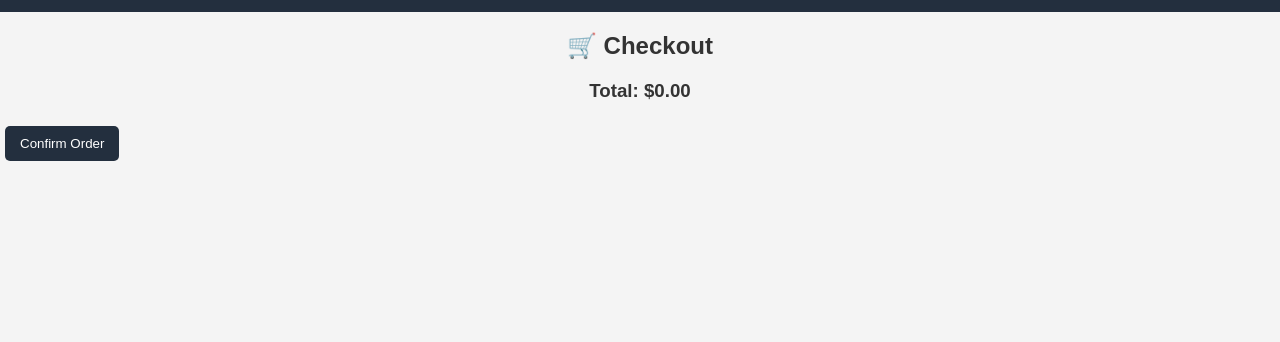
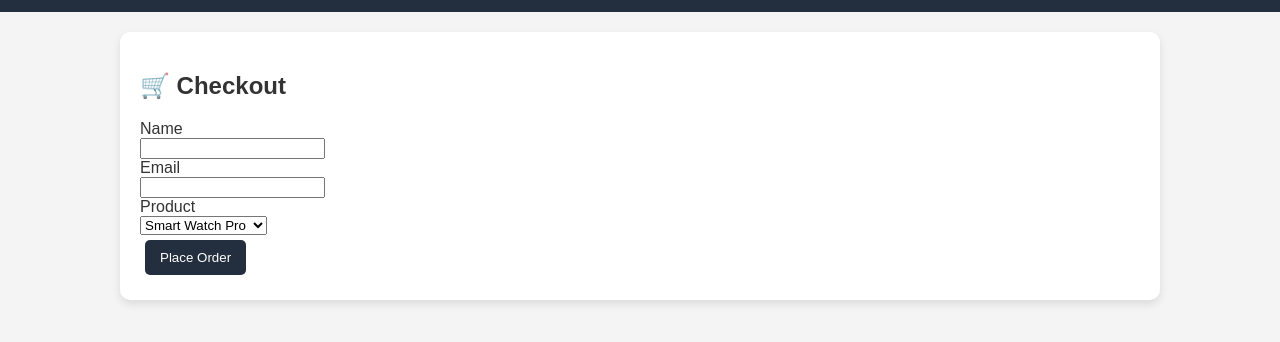
Before and after one commit to linasobhy8-source/express-js-on-vercel, a plain HTML site: page public/checkout.html in a window 1280 px wide. Shown: the part 88-430 px from the top of the page. Drawn offline with Linux system fonts and the light colour scheme.

Commit message:
Update checkout.html
Signed-off-by: linasobhy8-source <linasobhy8@gmail.com>

```diff
--- a/public/checkout.html
+++ b/public/checkout.html
@@ -3,38 +3,38 @@
 <head>
 <meta charset="UTF-8">
 <title>Checkout | Koloonline Store</title>
+<meta name="description" content="Complete your purchase securely.">
 <meta name="viewport" content="width=device-width, initial-scale=1.0">
 <link rel="stylesheet" href="style.css">
 </head>
 <body>
 
 <header style="background:#232f3e; padding:15px; text-align:center;">
-<img src="https://i.postimg.cc/9fVfC1Y4/1000276862.png" style="height:70px;">
+  <img src="https://i.postimg.cc/9fVfC1Y4/1000276862.png" alt="Koloonline Logo" style="height:70px;">
 </header>
 
-<h2 style="text-align:center;margin:20px">🛒 Checkout</h2>
-<div id="cartItems" class="products"></div>
-<h3 id="totalPrice" style="text-align:center;"></h3>
-<button class="buy-btn" onclick="confirmOrder()">Confirm Order</button>
+<section class="section">
+  <h1>🛒 Checkout</h1>
+  <form id="checkout-form">
+    <label>Name</label><br>
+    <input type="text" name="name" required><br>
+    <label>Email</label><br>
+    <input type="email" name="email" required><br>
+    <label>Product</label><br>
+    <select name="product" required>
+      <option value="Smart Watch Pro">Smart Watch Pro</option>
+      <option value="Wireless Earbuds">Wireless Earbuds</option>
+    </select><br>
+    <button type="submit" class="buy-btn">Place Order</button>
+  </form>
+</section>
 
 <script>
-let cart=JSON.parse(localStorage.getItem("cart"))||[];
-
-function displayCart(){
-let html="";
-cart.forEach(p=>{html+=`<div class="card"><img src="${p.image}"><div class="card-content"><h3>${p.title}</h3><p>$${p.price}</p></div></div>`;});
-document.getElementById("cartItems").innerHTML=html;
-let total=cart.reduce((a,b)=>a+b.price,0);
-document.getElementById("totalPrice").innerText="Total: $"+total.toFixed(2);
-}
-
-function confirmOrder(){
-if(cart.length===0){alert("Cart is empty"); return;}
-localStorage.removeItem("cart");
-window.location.href="thankyou.html";
-}
-
-displayCart();
+document.getElementById('checkout-form').addEventListener('submit', function(e){
+  e.preventDefault();
+  // Redirect to thankyou page
+  window.location.href='thankyou.html';
+});
 </script>
 
 </body>
```
